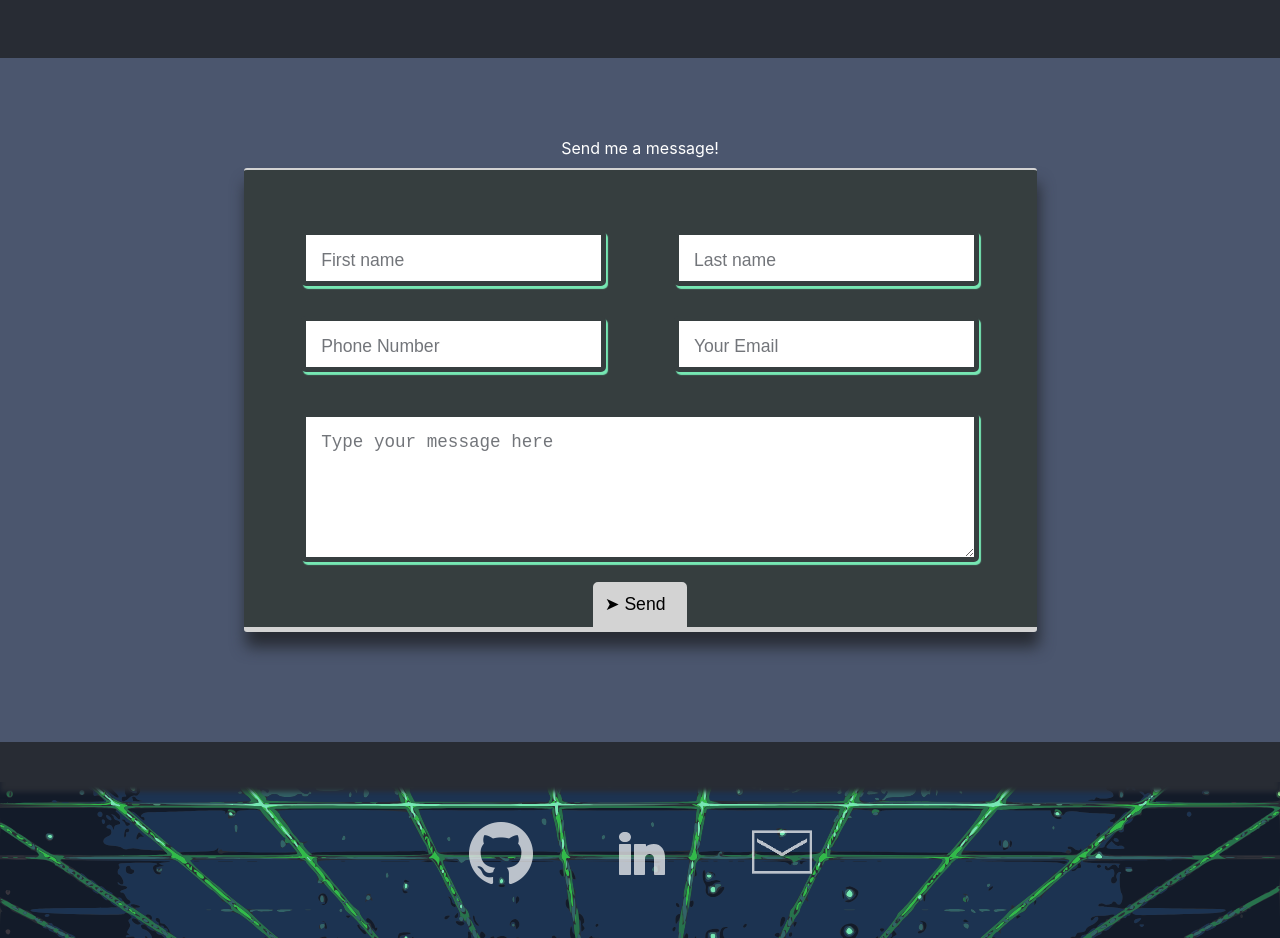
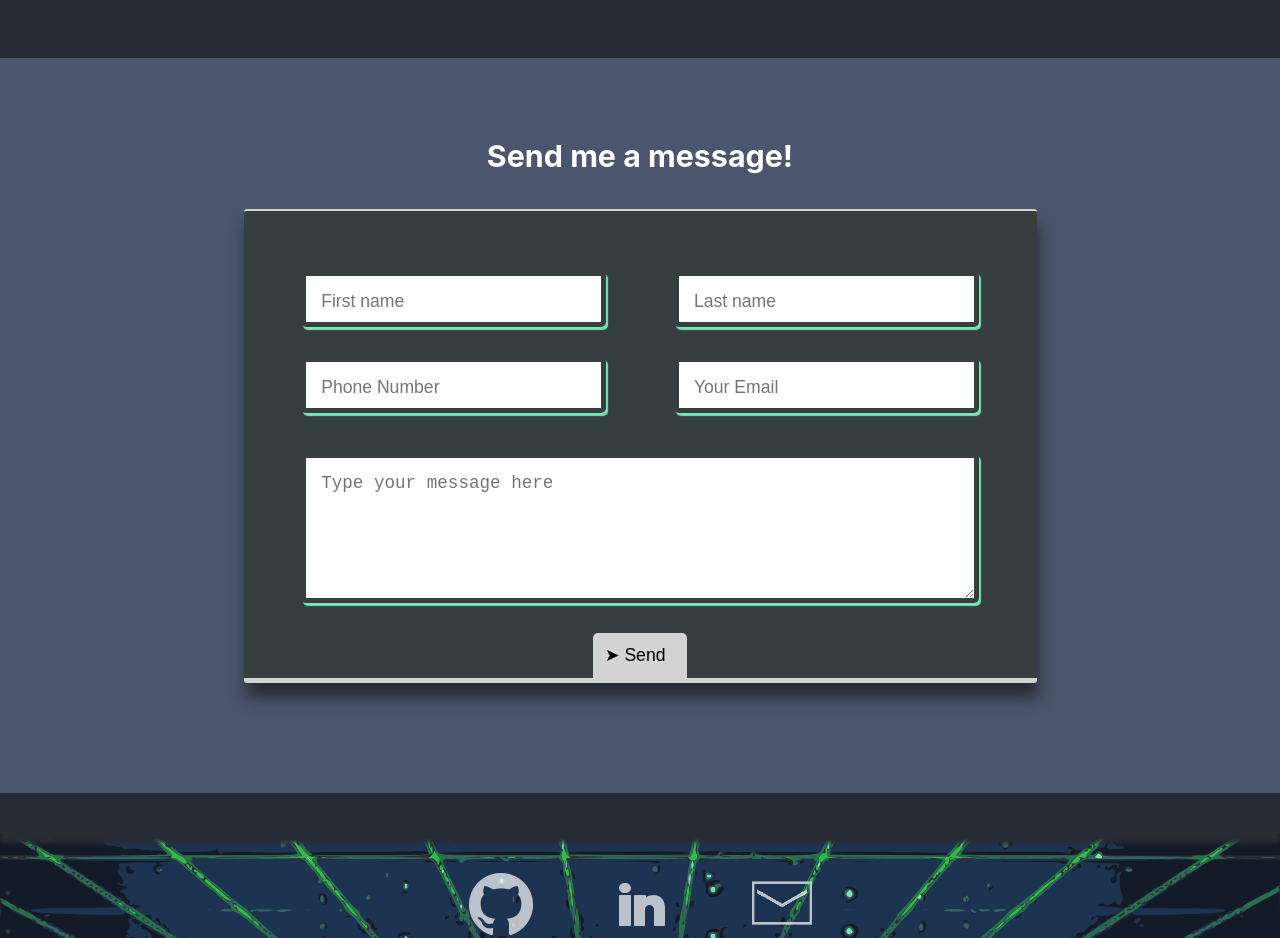
Before and after one commit to NickStrick/My-Portfolio, a React (Create React App) app in the folder portfolio/: page / in a window 1280 px wide. Shown: the part 3160-4098 px from the top of the page. Built offline with nearby package versions, Linux system fonts and the light colour scheme; no server answers.

Commit message:
contact style changes

```diff
--- a/portfolio/src/components/ContactInfo/Contactinfo.js
+++ b/portfolio/src/components/ContactInfo/Contactinfo.js
@@ -54,7 +54,7 @@ const Contactinfo = (props) => {
 
     return (
 
-        <div className="contact-section" id='contact-info'><label>Send me a message!</label>
+        <div className="contact-section" id='contact-info'><label className='contact-head'>Send me a message!</label>
             <form className='contact-form' onSubmit={submitContact} >
 
                 <div className='contact-div'>
--- a/portfolio/src/components/ContactInfo/Contactinfo.scss
+++ b/portfolio/src/components/ContactInfo/Contactinfo.scss
@@ -14,6 +14,12 @@ $mobile: 700px;
     flex-direction: column;
     align-items: center;
     background: #4b566e;
+
+    .contact-head{
+        font-size: 1.9rem;
+        font-weight: bold;
+        margin:  0 0 25px;
+    }
 
     .contact-form{
         background: $contac-back;
@@ -81,7 +87,7 @@ $mobile: 700px;
         }
 
         button{
-            margin-top: 20px;
+            margin-top: 30px;
             font-size: 1.1rem;
             border: 2px solid lightgray;
             background-color: lightgray;
@@ -92,7 +98,8 @@ $mobile: 700px;
         button:hover{
             background-color: $contac-back;
             border: 2px solid $highlight;
-            box-shadow: 0 5px 1px $highlight;
+            border-bottom: 2px solid $contac-back;
+            box-shadow: 0 -3px 1px $highlight;
         }
 
     }
```
